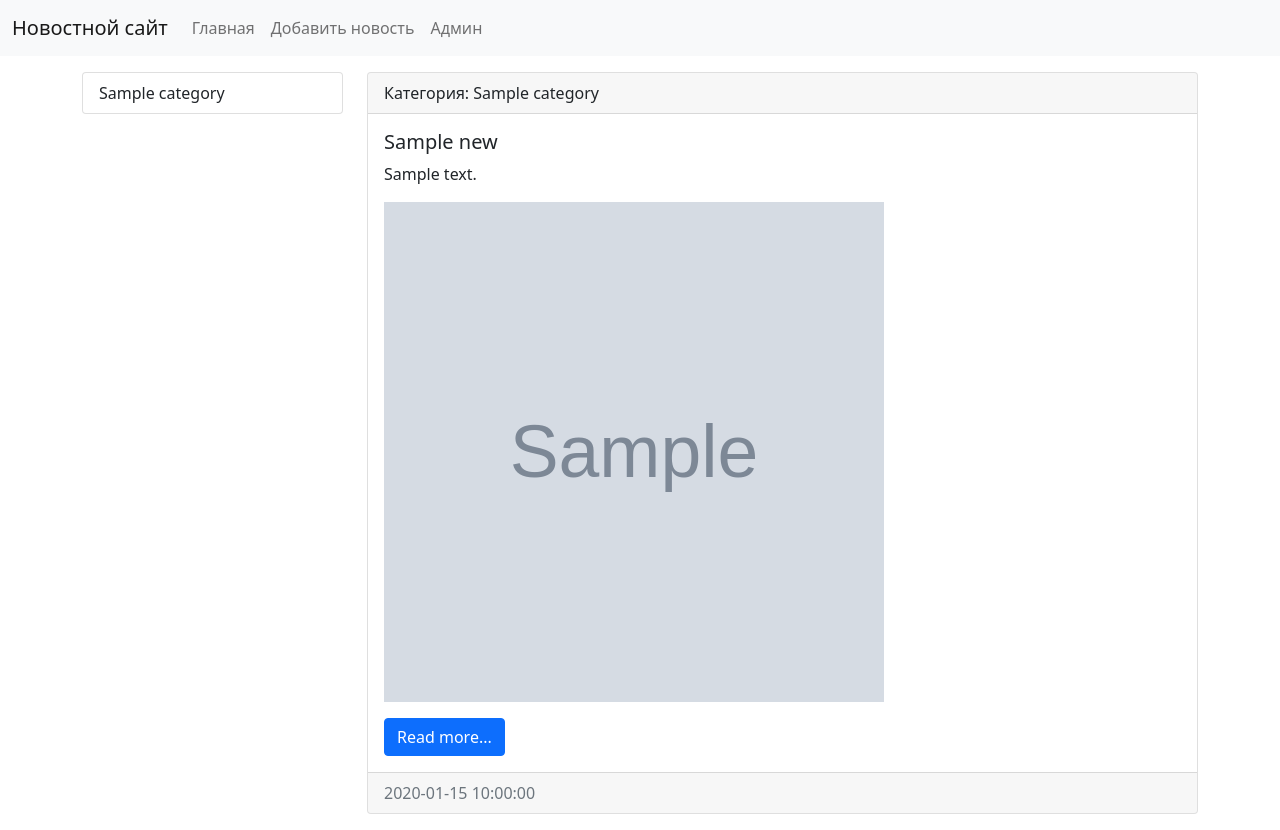
After one commit to YankaPiskun/TestProject, a Django app: page /news/1/ in a window 1280 px wide. The commit adds this page. Run offline with Django 4.2, Linux system fonts and the light colour scheme; tables that the repository leaves empty hold one stand-in row (values such as "Sample post"); grey boxes marked "Sample" are stand-in pictures.

Commit message:
added get_absolute_url and view_news

```diff
--- a/mysite/mysite/urls.py
+++ b/mysite/mysite/urls.py
@@ -20,7 +20,7 @@ from django.conf import settings
 
 
 urlpatterns = [
-    path('admin/', admin.site.urls),
+    path('admin/', admin.site.urls, name='admin'),
     path('', include('news.urls')),
 ]
 
--- a/mysite/news/models.py
+++ b/mysite/news/models.py
@@ -1,4 +1,5 @@
 from django.db import models
+from django.urls import reverse_lazy
 
 
 class News(models.Model):
@@ -9,6 +10,9 @@ class News(models.Model):
     photo = models.ImageField(upload_to='photos/%Y/%m/%d/', blank=True, verbose_name='Фото')
     is_published = models.BooleanField(default=True, verbose_name='Опубликованно')
     category = models.ForeignKey('Category', on_delete=models.PROTECT, null=True, verbose_name='Категория')
+
+    def get_absolute_url(self):
+        return reverse_lazy('view_news', kwargs={'news_id': self.pk})
 
     def __str__(self):
         return self.title
@@ -22,6 +26,9 @@ class News(models.Model):
 class Category(models.Model):
     title = models.CharField(max_length=150, db_index=True, verbose_name='Наименование категории')
 
+    def get_absolute_url(self):
+        return reverse_lazy('category', kwargs={'category_id': self.pk})
+
     def __str__(self):
         return self.title
 
--- a/mysite/news/templates/news/category.html
+++ b/mysite/news/templates/news/category.html
@@ -19,7 +19,7 @@
     {% else %}
     <a href="#" class="btn btn-primary">Изображение отсутствует</a>
     {% endif %}
-    <a href="#" class="btn btn-primary">Read more...</a>
+    <a href="{{ item.get_absolute_url }}" class="btn btn-primary">Read more...</a>
   </div>
   <div class="card-footer text-muted">
   {{ item.created_ad|date:"Y-m-d H:i:s" }}
--- a/mysite/news/templates/news/index.html
+++ b/mysite/news/templates/news/index.html
@@ -19,7 +19,7 @@
     {% else %}
     <a href="#" class="btn btn-primary">Изображение отсутствует</a>
     {% endif %}
-    <a href="#" class="btn btn-primary">Read more...</a>
+    <a href="{{ item.get_absolute_url }}" class="btn btn-primary">Read more...</a>
   </div>
   <div class="card-footer text-muted">
   {{ item.created_ad|date:"Y-m-d H:i:s" }}
--- /dev/null
+++ b/mysite/news/templates/news/view_news.html
@@ -0,0 +1,27 @@
+{% extends 'base.html' %}
+
+{% block sidebar %} {% include 'inc/_sidebar.html' %} {% endblock %}
+
+{% block content %}
+    <div class="col-md-9">
+        <div class="card mb-3">
+  <div class="card-header">
+    Категория: {{ news_item.category }}
+  </div>
+  <div class="card-body">
+    <h5 class="card-title">{{ news_item.title }}</h5>
+    <p class="card-text">{{ news_item.content }}</p>
+    {% if news_item.photo %}
+    <p class="card-text">
+      <img src="{{ news_item.photo.url }}" alt='' width="500" height="500">
+    </p>
+    {% else %}
+    <a href="#" class="btn btn-primary">Изображение отсутствует</a>
+    {% endif %}
+    <a href="{{ news_item.get_absolute_url }}" class="btn btn-primary">Read more...</a>
+  </div>
+  <div class="card-footer text-muted">
+  {{ news_item.created_ad|date:"Y-m-d H:i:s" }}
+  </div>
+</div>
+         </div> {% endblock %}
--- a/mysite/news/templatetags/news_tags.py
+++ b/mysite/news/templatetags/news_tags.py
@@ -10,7 +10,7 @@ def get_categories():
     return Category.objects.all()
 
 
-@register.inclusion_tag(name='news/list_categories.html')
-def show_categories():
-    categories = Category.objects.all()
-    return {"categories": categories}
+# @register.inclusion_tag(name='news/list_categories.html')
+# def show_categories():
+#     categories = Category.objects.all()
+#     return {"categories": categories}
--- a/mysite/news/urls.py
+++ b/mysite/news/urls.py
@@ -1,9 +1,10 @@
 from django.urls import path
-from .views import index, get_category
+from .views import *
 
 
 urlpatterns = [
     path('', index, name='home'),
     path('category/<int:category_id>/', get_category, name='category'),
+    path('news/<int:news_id>/', view_news, name='view_news'),
 
 ]
--- a/mysite/news/views.py
+++ b/mysite/news/views.py
@@ -1,5 +1,4 @@
-from django.shortcuts import render
-from django.http import HttpResponse
+from django.shortcuts import render, get_object_or_404
 from .models import News, Category
 
 
@@ -21,4 +20,11 @@ def get_category(request, category_id):
     }
     return render(request, template_name='news/category.html', context=context)
 
-# Create your views here.
+
+def view_news(request, news_id):
+    # news_item = News.objects.get(pk=news_id)
+    news_item = get_object_or_404(News, pk=news_id)
+    context = {
+        'news_item': news_item,
+    }
+    return render(request, template_name='news/view_news.html', context=context)
--- a/mysite/templates/inc/_nav.html
+++ b/mysite/templates/inc/_nav.html
@@ -12,6 +12,9 @@
         <li class="nav-item">
           <a class="nav-link" href="{% url 'home' %}">Добавить новость</a>
         </li>
+        <li class="nav-item">
+          <a class="nav-link" href="/admin">Админ</a>
+        </li>
    </ul>
   </div>
   </div>
--- a/mysite/templates/inc/_sidebar.html
+++ b/mysite/templates/inc/_sidebar.html
@@ -3,7 +3,7 @@
  <div class="col-md-3">
          <div class="list-group">
            {% for item in categories%}
-  <a href="{% url 'category' item.pk %}" class="list-group-item list-group-item-action">{{ item.title }}</a>
+  <a href="{{ item.get_absolute_url }}" class="list-group-item list-group-item-action">{{ item.title }}</a>
            {% endfor %}
 </div>
        </div>
```
